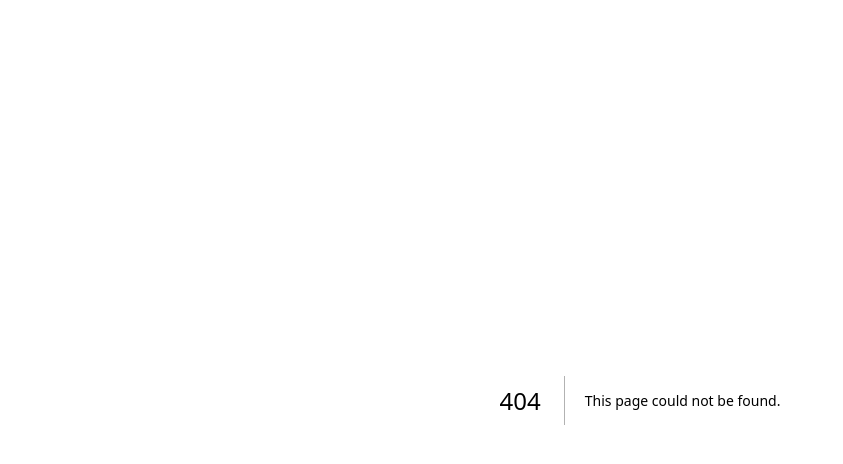
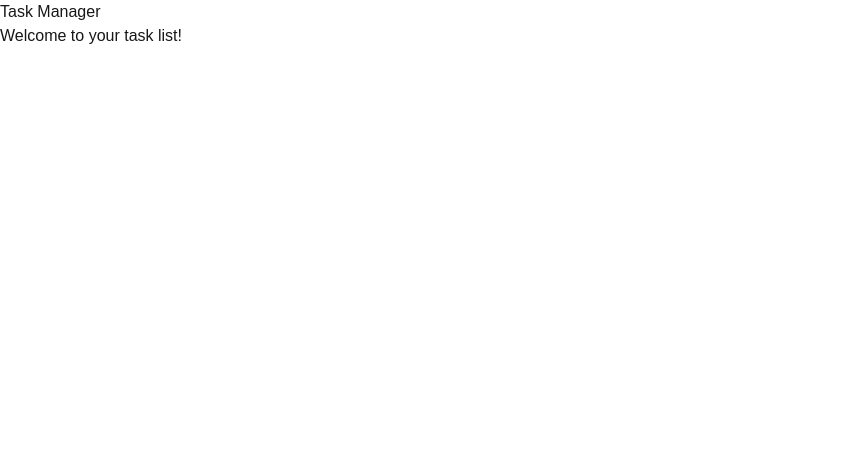
Before and after one commit to gaurijain21/task_manager, a Next.js app: page /tasks in a window 1280 px wide. Before the commit this address had no page. Shown: the top 464 px of the page, without its empty margins (0-843 px from the left). Built offline with nearby package versions, Linux system fonts and the light colour scheme.

Commit message:
Create page.js

```diff
--- /dev/null
+++ b/app/tasks/page.js
@@ -0,0 +1,8 @@
+export default function Tasks() {
+    return (
+        <div>
+            <h1>Task Manager</h1>
+            <p>Welcome to your task list!</p>
+        </div>
+    );
+}
```
